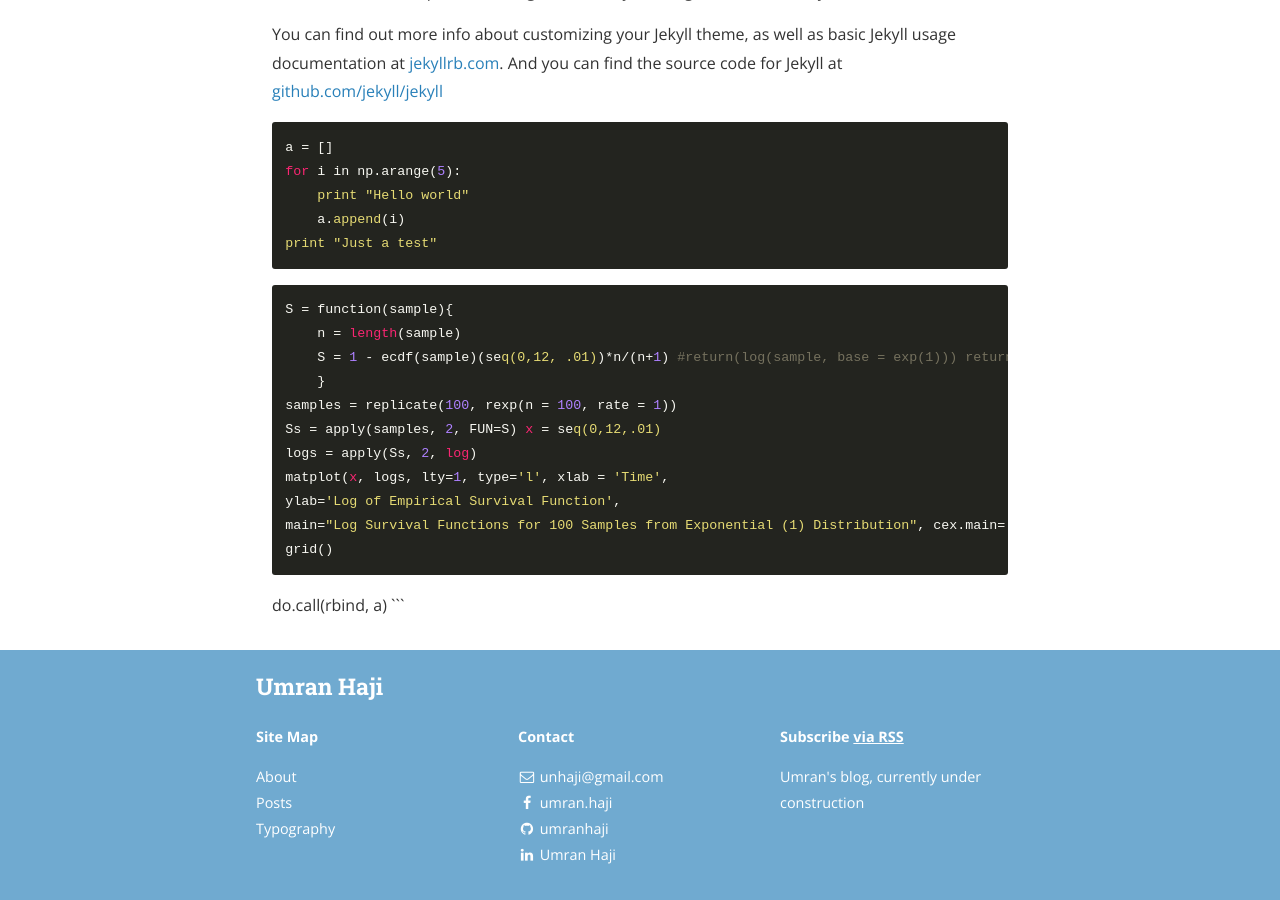
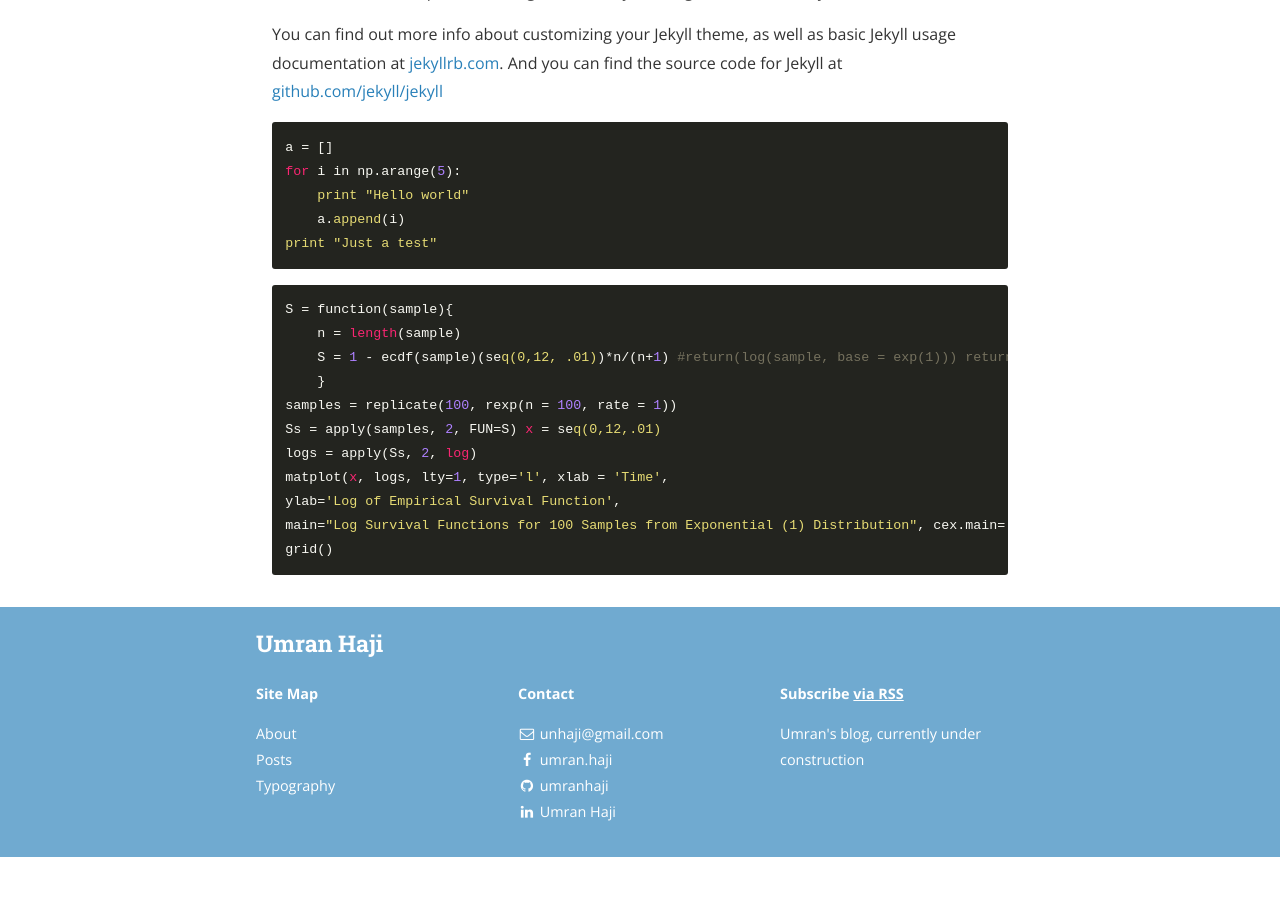
Before and after one commit to umranhaji/umranhaji.github.io, a Jekyll site: the page built from about.md, in a window 1280 px wide and 900 px high, scrolled down 684 px. Built offline with Jekyll 4.4.1, drawn with Linux system fonts in a browser that asks for light colours; nearby versions of some CDN libraries; after the commit the page ends 1541 px from its top, so only the background shows below that.

Commit message:
Update about.md

````diff
--- a/about.md
+++ b/about.md
@@ -23,7 +23,7 @@
 ```
 
 
-```R
+``` r
 S = function(sample){
     n = length(sample)
     S = 1 - ecdf(sample)(seq(0,12, .01))*n/(n+1) #return(log(sample, base = exp(1))) return(S)
@@ -36,6 +36,3 @@
 main="Log Survival Functions for 100 Samples from Exponential (1) Distribution", cex.main=.85)
 grid()
 ```
-
-do.call(rbind, a)
-```
````
